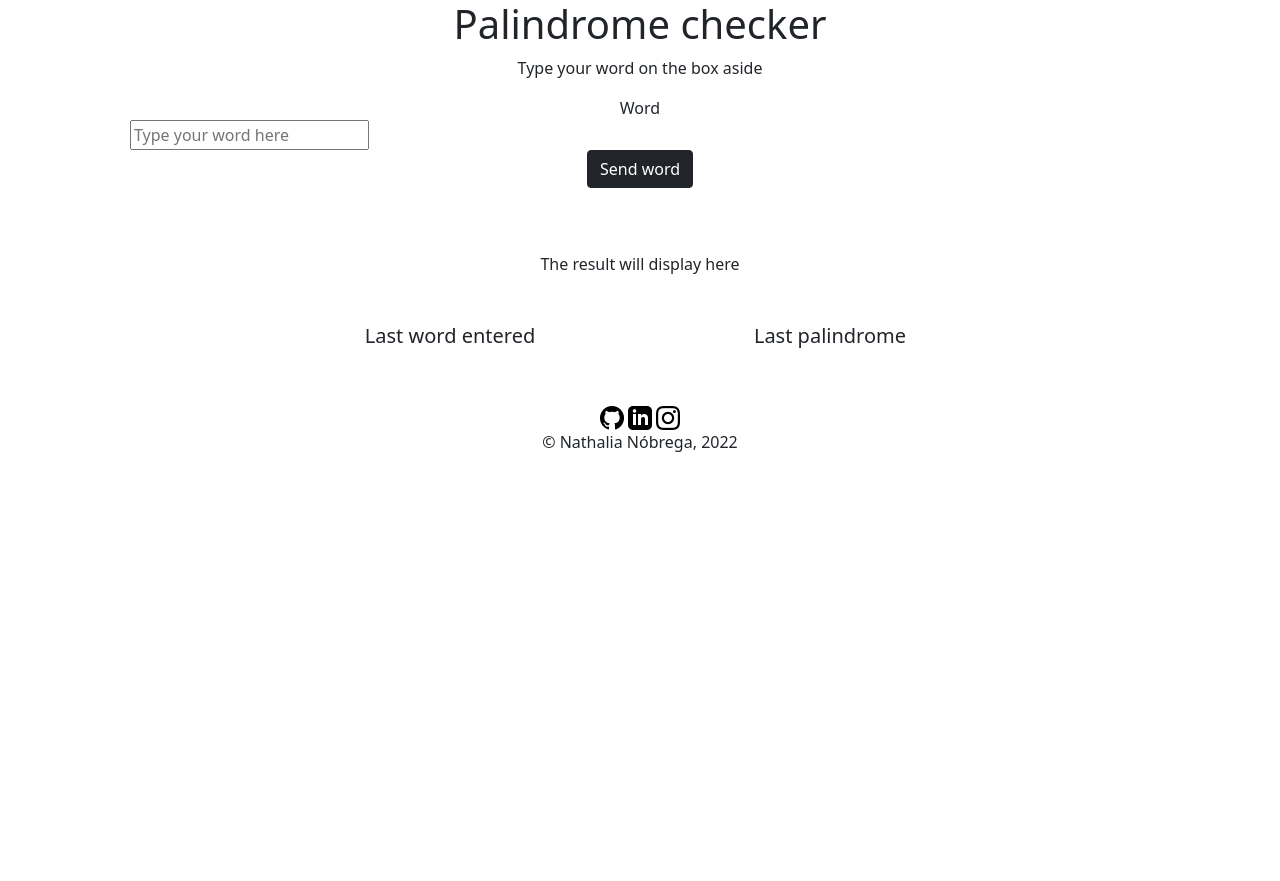
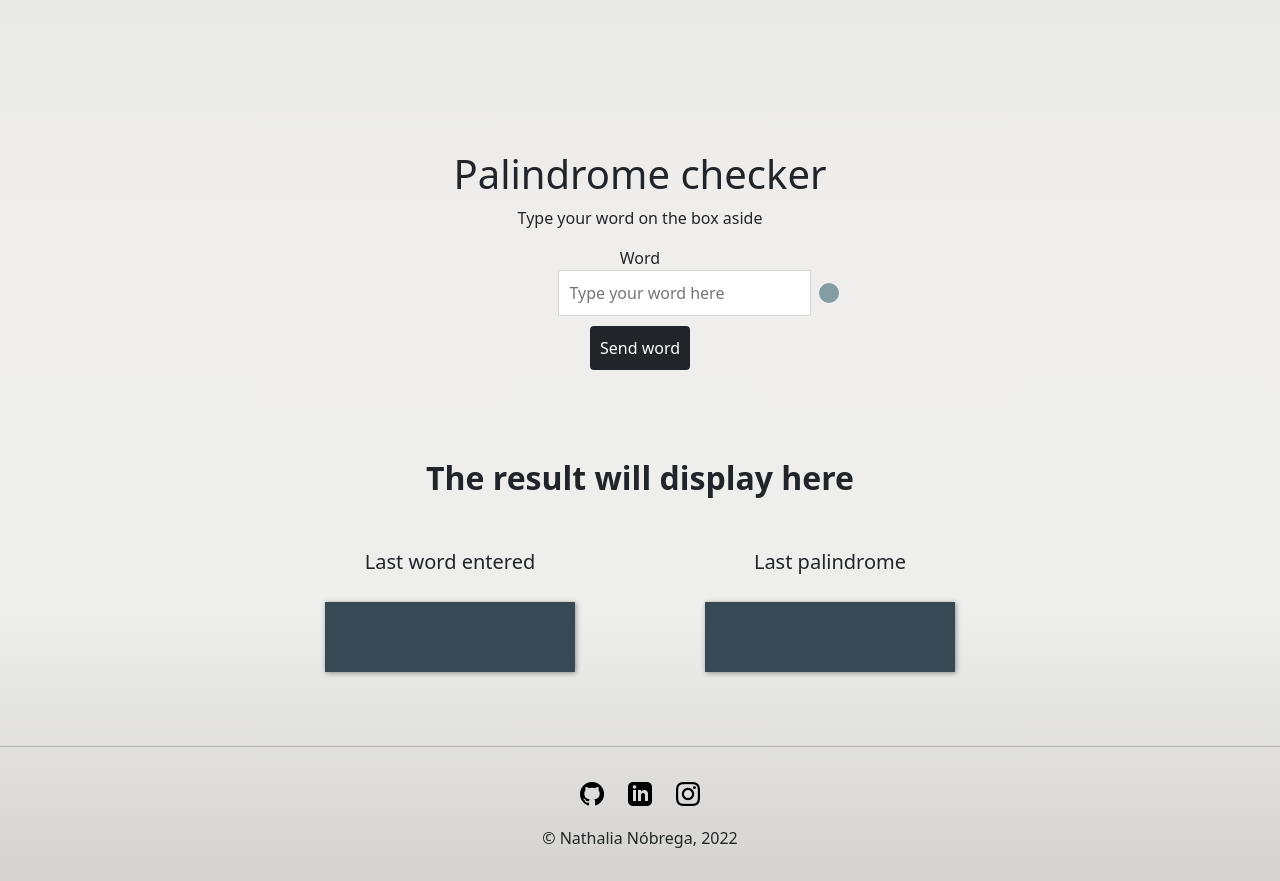
Before and after one commit to nathalia-nobrega/palindrome-checker, a plain HTML site: page index.html in a window 1280 px wide. Before the commit the page ends 800 px from the top, so only its background shows below. Drawn offline with Linux system fonts and the light colour scheme; the site is published under a folder, as on GitHub Pages, so addresses that start at the root find nothing.

Commit message:
fixing style issues

```diff
--- a/index.html
+++ b/index.html
@@ -5,7 +5,7 @@
     <meta http-equiv="X-UA-Compatible" content="IE=edge">
     <meta name="viewport" content="width=device-width, initial-scale=1.0">
     <title>Palindrome checker</title>
-    <link rel="stylesheet" href="/resources/css/style.css">
+    <link rel="stylesheet" href="resources/css/style.css">
     <link rel="shortcut icon" href="resources/images/favicon.png" type="image/x-icon">
     <link rel="stylesheet" href="resources/css/bootstrap-5.1.3-dist/css/bootstrap.min.css">
 </head>
```
